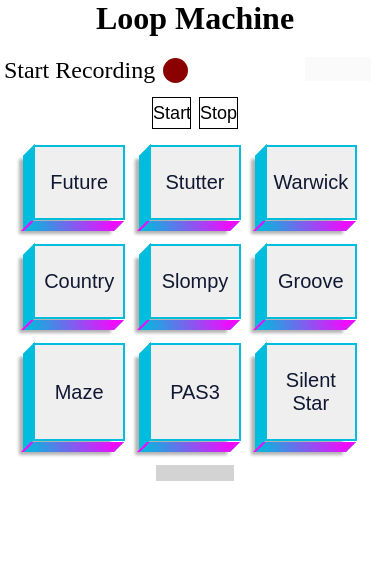
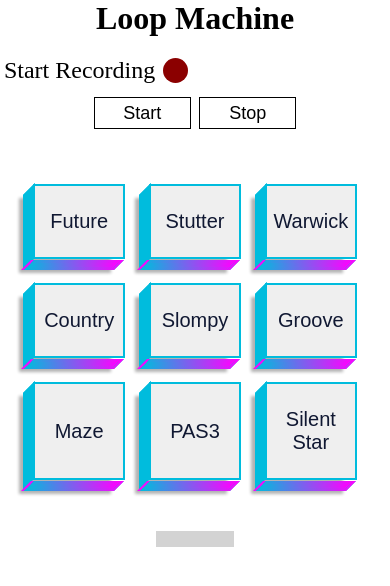
Before and after one commit to RonyL13/react-loop-machine, a React (Create React App) app: page / in a window 390 px wide. Shown: the top 586 px of the page. Built offline with nearby package versions, Linux system fonts and the light colour scheme.

Commit message:
Design
Minor design improvements

```diff
--- a/src/App.css
+++ b/src/App.css
@@ -213,7 +213,6 @@
     width: 20%;
     height: 1rem;
     background-color: lightgray;
-    transition: 8s ease-in-out;
 }
 
 .loop-timer-active {
@@ -222,7 +221,6 @@
     width: 20%;
     height: 1rem;
     background-color: lightgray;
-    transition: 8s ease-in-out;
         background-image: linear-gradient(90deg, #ff00ff 3%, lightgray 1%);
         animation: slidebg 8s linear infinite;
 }
@@ -235,19 +233,33 @@
 
 
 @media (max-width: 800px) {
+
+     .button-container{
+         width: 25%;
+     }
+     .start-stop-container button:hover {
+         width: 100%;
+         height: 100%;
+     }
+
     .pads-container{
        width: 90%;
+       margin-top: 10%;
     }
+
     .pad {
         margin: 7.5%;
     }
+
     .selectedPad {
         margin: 7.5%;
     }
+
     .recorder-and-play-container {
         display: flex;
         align-items: center;
     }
+
     .recorder-container {
         width: 100%;
         margin-left: 1%;
@@ -255,16 +267,18 @@
     }
 
     .play-recording-button {
+        background-color: white;
         height: 1.5rem;
         margin-right: 5%;
         width: 25%;
     }
 
     .loop-timer {
-        margin-top: 3%;
+        margin-top: 10%;
     }
 
     .loop-timer-active {
         margin-top: 3%;
+        background-image: linear-gradient(90deg, #ff00ff 6%, lightgray 3%);
     }
 }
--- a/src/App.js
+++ b/src/App.js
@@ -118,13 +118,20 @@ const App = () => {
           setPlayRecordingButton(true);
         });
       })
+
   }
   const playRecording = () => {
     recording.play()
   }
   const stopRecording = () => {
+    try{
     setIsRecording(false)
     mediaRecorder.stop();
+    }
+    catch(err) {
+      console.log(err);
+      console.log(`An error occured: please make sure you're allowing the app to use your microphone`);
+    }
   }
 
   // // Start playing the loops
@@ -157,8 +164,8 @@ const App = () => {
 
   return (
     <div className="App">
+      <div className="controllers">
       <h1 className="project-title">Loop Machine</h1>
-      <div className="controllers">
         <div className="recorder-and-play-container">
           <Recorder isRecording={isRecording} startRecording={startRecording} stopRecording={stopRecording} />
           <button className="play-recording-button" onClick={playRecording} disabled={!playRecordingButton}>{playRecordingButton ? 'Play' : ''}</button>
```
Also changed, not shown: 1 other file (tests, documents, lock files or other folders).
